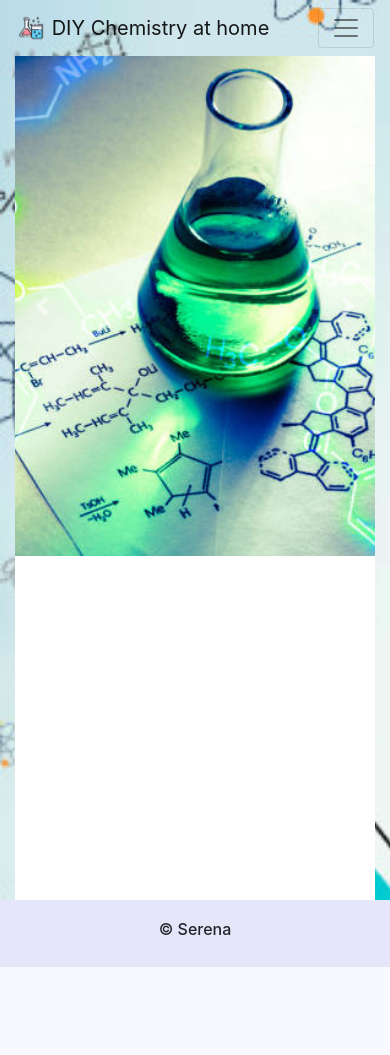
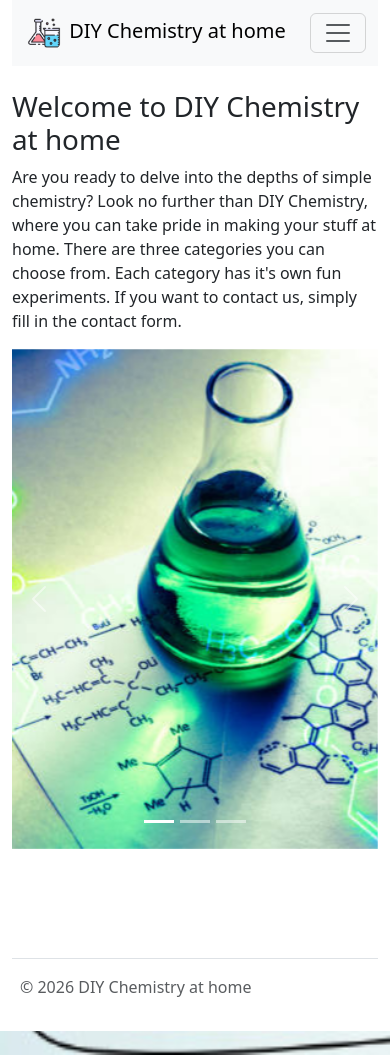
Before and after one commit to Serenabeelen/eindproject, a Flask app: page / in a window 390 px wide. Before the commit the page ends 967 px from the top, so only its background shows below. Run offline with Flask 3, Linux system fonts and the light colour scheme; some libraries are stand-ins or nearby versions.

Commit message:
Nieuwe footer, responsive alles, nav enzo

```diff
--- a/static/CSS/index.css
+++ b/static/CSS/index.css
@@ -20,7 +20,6 @@ ul {
   margin: 0;
   padding: 0;
   overflow: hidden;
-  background-color: lavender;
   position: sticky;
   top: 0;
 }
@@ -63,3 +62,8 @@ Retrieved 2026-01-10, License - CC BY-SA 4.0
   left: 0;
   min-height: 500px;
 }
+
+.container {
+  background-color: white;
+
+}
--- a/templates/base.html
+++ b/templates/base.html
@@ -4,12 +4,10 @@
     <meta charset="utf-8" />
     <meta name="viewport" content="width=device-width, initial-scale=1" />
 
-    <link
+     <link href="https://cdn.jsdelivr.net/npm/bootstrap@5.3.8/dist/css/bootstrap.min.css"
      rel="stylesheet"
-      href="https://cdn.jsdelivr.net/npm/bootstrap@4.0.0/dist/css/bootstrap.min.css"
-      integrity="sha384-Gn5384xqQ1aoWXA+058RXPxPg6fy4IWvTNh0E263XmFcJlSAwiGgFAW/dAiS6JXm"
-      crossorigin="anonymous"
-    />
+     integrity="sha384-sRIl4kxILFvY47J16cr9ZwB07vP4J8+LH7qKQnuqkuIAvNWLzeN8tE5YBujZqJLB"
+     crossorigin="anonymous">
     <title>DIY chemistry at home</title>
     <link rel="icon" type="image/x-icon" href="../static/img/favicon.png" />
 
@@ -21,73 +19,56 @@
     {% block head%}{%endblock%}
   </head>
   <body>
-
-    <header>
-      <!-- Favicon with title website -->
-      <nav class="navbar navbar-expand-lg navbar-light fixed-top">
     <div class="container">
-            <a class="navbar-brand" href="#">
-              <img src="../static/img/favicon.png" width="30" height="30" class="d-inline-block align-top" alt="">
+      <nav class="navbar navbar-expand-sm bg-light navbar-light">
+      <div class="container-fluid">
+        <a class="navbar-brand" href="{{url_for('index')}}">
+          <img src="../static/img/favicon.png" alt="logo" style="width: 40px;" class="rounded-pill">
           DIY Chemistry at home
         </a>
-
-            <button
-              class="navbar-toggler"
-              type="button"
-              data-toggle="collapse"
-              data-target="#navbarMenu"
-              aria-controls="navbarMenu"
-              aria-expanded="false"
-              aria-label="Toggle navigation"
-              >
+        <button class="navbar-toggler" type="button" data-bs-toggle="collapse" data-bs-target="#collapsibleNavbar">
           <span class="navbar-toggler-icon"></span>
         </button>
-
-            <div class="collapse navbar-collapse" id="navbarMenu">
-              <ul class="navbar-nav ml-auto">
+        <div class="collapse navbar-collapse" id="collapsibleNavbar">
+          <ul class="navbar-nav">
             <li class="nav-item">
               <a class="nav-link" href="{{url_for('index')}}">Home</a>
             </li>
             <li class="nav-item">
-                  <a  class="nav-link" href="{{url_for('experiments')}}"> Experiments</a>
+              <a class="nav-link" href="{{url_for('experiments')}}"> Experiments </a>
             </li>
             <li class="nav-item">
-                  <a class="nav-link" href="{{url_for('contact_page') }}"> Contact </a>
+              <a class="nav-link" href="{{url_for('contact_page')}}">Contact</a>
             </li>
           </ul>
         </div>
-        </div>
       </nav>
-    </header>
 
-  <div class="container">
-    <div class="content">
+      <div class="vh-100 mt-4">
+
       {% block content %}{%endblock%}
       </div>
+
+    <footer class="d-flex flex-wrap justify-content-between align-items-center py-3 my-4 border-top"">
+      <div class="col-md-4 d-flex align-items-center">
+        <a class="mb-3 me-2 mb-md-o text-body-secondary text-decoration-none 1h-1" href="../static/img/favicon.png" aria-label="chem">
+        </a>
+        <span class="mb-3 mb-md-0 text-body-secondary"> &copy; 2026 DIY Chemistry at home</span>
       </div>
+    </footer>
 
-    <footer class="footer"> <h6> &copy; Serena </h6> </footer>
-
-
-    </div>
     </div>
 
 
+
     <!-- Loading bootstrap JS scripts -->
-    <script
-      src="https://code.jquery.com/jquery-3.2.1.slim.min.js"
-      integrity="sha384-KJ3o2DKtIkvYIK3UENzmM7KCkRr/rE9/Qpg6aAZGJwFDMVNA/GpGFF93hXpG5KkN"
-      crossorigin="anonymous"
-    ></script>
-    <script
-      src="https://cdn.jsdelivr.net/npm/popper.js@1.12.9/dist/umd/popper.min.js"
-      integrity="sha384-ApNbgh9B+Y1QKtv3Rn7W3mgPxhU9K/ScQsAP7hUibX39j7fakFPskvXusvfa0b4Q"
-      crossorigin="anonymous"
-    ></script>
-    <script
-      src="https://cdn.jsdelivr.net/npm/bootstrap@4.0.0/dist/js/bootstrap.min.js"
-      integrity="sha384-JZR6Spejh4U02d8jOt6vLEHfe/JQGiRRSQQxSfFWpi1MquVdAyjUar5+76PVCmYl"
-      crossorigin="anonymous"
-    ></script>
+   <script src="https://cdn.jsdelivr.net/npm/@popperjs/core@2.11.8/dist/umd/popper.min.js"
+   integrity="sha384-I7E8VVD/ismYTF4hNIPjVp/Zjvgyol6VFvRkX/vR+Vc4jQkC+hVqc2pM8ODewa9r"
+   crossorigin="anonymous">
+    </script>
+    <script src="https://cdn.jsdelivr.net/npm/bootstrap@5.3.8/dist/js/bootstrap.min.js"
+    integrity="sha384-G/EV+4j2dNv+tEPo3++6LCgdCROaejBqfUeNjuKAiuXbjrxilcCdDz6ZAVfHWe1Y"
+    crossorigin="anonymous">
+    </script>
   </body>
 </html>
--- a/templates/index.html
+++ b/templates/index.html
@@ -1,52 +1,44 @@
 {% extends "base.html" %} {% block content %}
 
-<div id="carouselExampleControls" class="carousel slide" data-ride="carousel">
+<h1> Welcome to DIY Chemistry at home</h1>
+
+  <p> Are you ready to delve into the depths of simple chemistry? Look no further than DIY Chemistry, where you can take pride in making your stuff at home. There are three categories you can choose from. Each category has it's own fun experiments.
+     If you want to contact us, simply fill in the contact form. </p>
+
+<div id="demo" class="carousel slide" data-bs-ride="carousel">
+
+  <!-- Indicators/dots -->
+  <div class="carousel-indicators">
+    <button type="button" data-bs-target="#demo" data-bs-slide-to="0" class="active"></button>
+    <button type="button" data-bs-target="#demo" data-bs-slide-to="1"></button>
+    <button type="button" data-bs-target="#demo" data-bs-slide-to="2"></button>
+  </div>
+
+  <!-- The slideshow/carousel -->
   <div class="carousel-inner">
     <div class="carousel-item active">
-      <img
-        class="d-block w-100 "
-        src="../static/img/c1.jpg"
-        alt="First slide"
-      />
+      <img src="../static/img/c1.jpg" alt="c1" class="d-block" style="width:100%">
     </div>
     <div class="carousel-item">
-      <img
-        class="d-block w-100 "
-        src="../static/img/c2.png"
-        alt="Second slide"
-      />
+      <img src="../static/img/c2.png" alt="c2" class="d-block" style="width:100%">
     </div>
     <div class="carousel-item">
-      <img
-        class="d-block w-100 "
-        src="../static/img/c3.jpg"
-        alt="Third slide"
-      />
+      <img src="../static/img/c3.webp" alt="c3" class="d-block" style="width:100%">
     </div>
   </div>
-  <a
-    class="carousel-control-prev"
-    href="#carouselExampleControls"
-    role="button"
-    data-slide="prev"
-  >
-    <span class="carousel-control-prev-icon" aria-hidden="true"></span>
-    <span class="sr-only">Previous</span>
-  </a>
-  <a
-    class="carousel-control-next"
-    href="#carouselExampleControls"
-    role="button"
-    data-slide="next"
-  >
-    <span class="carousel-control-next-icon" aria-hidden="true"></span>
-    <span class="sr-only">Next</span>
-  </a>
+
+  <!-- Left and right controls/icons -->
+  <button class="carousel-control-prev" type="button" data-bs-target="#demo" data-bs-slide="prev">
+    <span class="carousel-control-prev-icon"></span>
+  </button>
+  <button class="carousel-control-next" type="button" data-bs-target="#demo" data-bs-slide="next">
+    <span class="carousel-control-next-icon"></span>
+  </button>
 </div>
 
+
 <!--
-https://getbootstrap.com/docs/4.0/components/carousel/
-https://stackoverflow.com/questions/28589911/bootstrap-change-carousel-height
+https://www.w3schools.com/bootstrap5/bootstrap_carousel.php
 -->
 
 {% endblock %}
```
Also changed, not shown: static/img/c3.jpg (deleted), static/img/c3.webp (added), static/img/carousel 1.jpg (deleted), static/img/carousel 2.jpg (deleted), static/img/carousel 3.jpg (deleted). Lines whose indentation alone changed are shown as unchanged.
